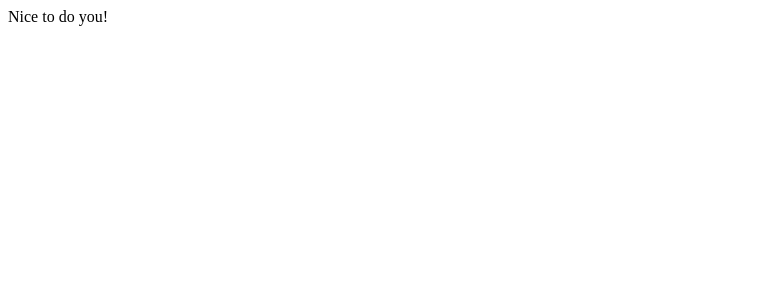
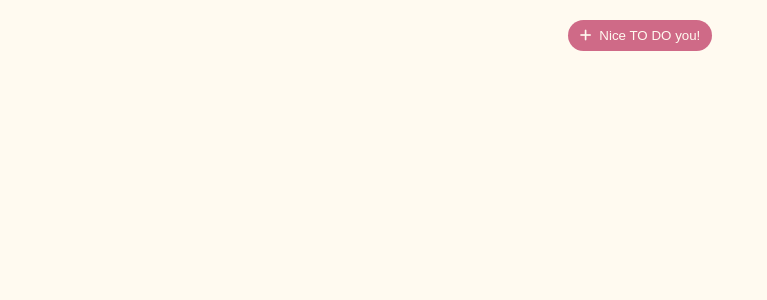
Before and after one commit to seoltang/nice-TO-DO-you, a React (Create React App) app: page / in a window 1280 px wide. Shown: the top 300 px of the page, without its empty margins (0-767 px from the left). Built offline with nearby package versions, Linux system fonts and the light colour scheme.

Commit message:
feat: add To Do List

```diff
--- a/package.json
+++ b/package.json
@@ -12,6 +12,7 @@
     "react-router-dom": "^6.3.0",
     "react-scripts": "5.0.1",
     "styled-components": "^5.3.5",
+    "styled-reset": "^4.4.2",
     "web-vitals": "^2.1.4"
   },
   "scripts": {
--- a/public/index.html
+++ b/public/index.html
@@ -5,6 +5,20 @@
     <meta name="viewport" content="width=device-width, initial-scale=1" />
     <link rel="icon" href="/favicon.ico" />
     <title>Nice to do you</title>
+
+    <!-- FontAwesome -->
+    <script
+      src="https://kit.fontawesome.com/9d604dab4f.js"
+      crossorigin="anonymous"
+    ></script>
+
+    <!-- Google Fonts -->
+    <link rel="preconnect" href="https://fonts.googleapis.com" />
+    <link rel="preconnect" href="https://fonts.gstatic.com" crossorigin />
+    <link
+      href="https://fonts.googleapis.com/css2?family=Noto+Sans+KR:wght@400;700&display=swap"
+      rel="stylesheet"
+    />
   </head>
   <body>
     <noscript>You need to enable JavaScript to run this app.</noscript>
--- /dev/null
+++ b/src/components/AddToDoButton.js
@@ -0,0 +1,34 @@
+import React from 'react';
+import styled from 'styled-components';
+
+const AddToDoButton = ({ randomColor, addNewToDo }) => {
+  return (
+    <Container>
+      <StyledButton randomColor={randomColor} onClick={addNewToDo}>
+        <StyledIcon className="fa-solid fa-plus" />
+        Nice TO DO you!
+      </StyledButton>
+    </Container>
+  );
+};
+
+const Container = styled.div`
+  ${({ theme }) => theme.flexCustom()}
+`;
+
+const StyledButton = styled.button`
+  padding: 8px 12px;
+  background-color: ${({ randomColor }) => randomColor};
+  color: ${({ theme }) => theme.floralWhite};
+  border: none;
+  border-radius: ${({ theme }) => theme.listSize.slice(0, -2) / 2 + 8}px;
+  text-align: center;
+`;
+
+const StyledIcon = styled.i`
+  margin-right: 8px;
+  vertical-align: baseline;
+  color: ${({ theme }) => theme.floralWhite};
+`;
+
+export default AddToDoButton;
--- /dev/null
+++ b/src/components/ToDoList.js
@@ -0,0 +1,113 @@
+import React, { useState } from 'react';
+import styled from 'styled-components';
+
+const ToDoList = ({ id, color, textValue, setToDoData, toDoData }) => {
+  const [isChecked, setIsChecked] = useState(false);
+  const [textareaHeight, setTextareaHeight] = useState({
+    row: 1,
+    lineBreak: {},
+  });
+
+  const handleCheckbox = e => {
+    setIsChecked(e.target.checked);
+  };
+
+  const onInput = e => {
+    const { scrollHeight, clientHeight, value } = e.target;
+
+    const saveTextValue = () => {
+      const findIndex = toDoData.findIndex(ele => ele.id === id);
+      const copyList = [...toDoData];
+      if (findIndex !== -1) {
+        copyList[findIndex] = { ...copyList[findIndex], textValue: value };
+      }
+      setToDoData(copyList);
+    };
+
+    const resizeTextarea = () => {
+      if (scrollHeight > clientHeight) {
+        setTextareaHeight(prev => ({
+          row: prev.row + 1,
+          lineBreak: { ...prev.lineBreak, [value.length - 1]: true },
+        }));
+      }
+
+      if (textareaHeight.lineBreak[value.length]) {
+        setTextareaHeight(prev => ({
+          row: prev.row - 1,
+          lineBreak: { ...prev.lineBreak, [value.length]: false },
+        }));
+      }
+    };
+
+    saveTextValue();
+    resizeTextarea();
+  };
+
+  const onKeyEnter = e => {
+    if (e.code === 'Enter') {
+      setTextareaHeight(prev => ({
+        row: prev.row + 1,
+        lineBreak: { ...prev.lineBreak, [e.target.value.length]: true },
+      }));
+    }
+  };
+
+  return (
+    <List>
+      <Label>
+        <Checkbox type="checkbox" onInput={handleCheckbox} />
+        <StyledCheckbox isChecked={isChecked} color={color} />
+      </Label>
+      <InputText
+        autoComplete="off"
+        isChecked={isChecked}
+        onInput={onInput}
+        onKeyDown={onKeyEnter}
+        row={textareaHeight.row}
+        value={textValue}
+      />
+    </List>
+  );
+};
+
+const List = styled.li`
+  ${({ theme }) => theme.flexCustom('flex-start')}
+  margin: 8px 0;
+  list-style: none;
+`;
+
+const Checkbox = styled.input`
+  display: none;
+`;
+
+const Label = styled.label``;
+
+export const StyledCheckbox = styled.div`
+  margin-right: 8px;
+  width: 16px;
+  height: 16px;
+  background-color: ${props => (props.isChecked ? props.color : 'transparent')};
+  border: 2px solid ${props => props.color};
+  border-radius: 50%;
+`;
+
+const InputText = styled.textarea`
+  all: unset;
+  display: block;
+  width: 100%;
+  height: ${({ row, theme }) => +theme.listSize.slice(0, -2) * row + 4}px;
+  border-bottom: 1px solid transparent;
+  color: ${props => (props.isChecked ? props.theme.lightGray : 'unset')};
+  text-decoration: ${props => (props.isChecked ? 'line-through' : 'none')};
+  overflow-wrap: break-word;
+  word-break: break-all;
+  white-space: pre-wrap;
+  resize: none;
+
+  &:focus {
+    border-bottom: 1px solid ${({ theme }) => theme.lightGray};
+  }
+`;
+
+export default ToDoList;
--- a/src/index.js
+++ b/src/index.js
@@ -1,6 +1,14 @@
 import React from 'react';
 import ReactDOM from 'react-dom/client';
+import GlobalStyle from './styles/GlobalStyle';
+import { ThemeProvider } from 'styled-components';
 import Router from './Router';
+import theme from './styles/theme';
 
 const root = ReactDOM.createRoot(document.getElementById('root'));
-root.render(<Router />);
+root.render(
+  <ThemeProvider theme={theme}>
+    <GlobalStyle />
+    <Router />
+  </ThemeProvider>
+);
--- a/src/pages/Home.js
+++ b/src/pages/Home.js
@@ -1,7 +1,66 @@
-import React from 'react';
+import React, { useEffect, useState } from 'react';
+import styled from 'styled-components';
+import ToDoList from '../components/ToDoList';
+import AddToDoButton from '../components/AddToDoButton';
+import theme from '../styles/theme';
 
 const Home = () => {
-  return <div>Nice to do you!</div>;
+  const [toDoData, setToDoData] = useState([]);
+
+  useEffect(() => {
+    const data = localStorage.getItem('toDoList');
+    if (data) {
+      setToDoData(JSON.parse(data));
+    }
+  }, []);
+
+  useEffect(() => {
+    localStorage.setItem('toDoList', JSON.stringify(toDoData));
+  }, [toDoData]);
+
+  const colorValues = Object.values(theme.random);
+  const randomColor =
+    colorValues[Math.floor(Math.random() * colorValues.length)];
+
+  const addNewToDo = () => {
+    setToDoData(prev => [
+      ...prev,
+      {
+        id: prev[prev.length - 1]?.id + 1 || 0,
+        color: randomColor,
+        textValue: '',
+      },
+    ]);
+  };
+
+  return (
+    <Container>
+      <ToDoListWrapper>
+        {toDoData.length === 0
+          ? null
+          : toDoData.map(({ id, color, textValue }) => (
+              <ToDoList
+                key={id}
+                id={id}
+                color={color}
+                textValue={textValue}
+                setToDoData={setToDoData}
+                toDoData={toDoData}
+              />
+            ))}
+        <AddToDoButton randomColor={randomColor} addNewToDo={addNewToDo} />
+      </ToDoListWrapper>
+    </Container>
+  );
 };
 
+const Container = styled.div`
+  ${({ theme }) => theme.flexCustom('center', 'initial', 'column')}
+  margin: 20px;
+`;
+
+const ToDoListWrapper = styled.div`
+  width: 100%;
+`;
+
 export default Home;
--- a/src/styles/GlobalStyle.js
+++ b/src/styles/GlobalStyle.js
@@ -0,0 +1,12 @@
+import { createGlobalStyle } from 'styled-components';
+import reset from 'styled-reset';
+
+const GlobalStyle = createGlobalStyle`
+  ${reset}
+	body {
+    background-color: ${props => props.theme.floralWhite};
+    font-family: 'Noto Sans KR', sans-serif;
+  }
+`;
+
+export default GlobalStyle;
--- a/src/styles/theme.js
+++ b/src/styles/theme.js
@@ -0,0 +1,31 @@
+import { css } from 'styled-components';
+
+const theme = {
+  floralWhite: '#FFFAF0',
+  lightGray: '#D3D3D3',
+  tomato: '#FF6347',
+  random: {
+    coral: '#f19066',
+    tigerLily: '#e15f41',
+    rose: '#e66767',
+    pink: '#f78fb3',
+    deepPink: '#cf6a87',
+    cornFlower: '#546de5',
+    gold: '#FFD700',
+    yellowGreen: '#9ACD32',
+    forestGreen: '#228B22',
+    aqua: '#3dc1d3',
+    purple: '#786fa6',
+    pencil: '#596275',
+  },
+  listSize: '16px',
+
+  flexCustom: (alignItems, justifyContent, flexDirection) => css`
+    display: flex;
+    flex-direction: ${flexDirection || 'initial'};
+    align-items: ${alignItems || 'center'};
+    justify-content: ${justifyContent || 'center'};
+  `,
+};
+
+export default theme;
```
Also changed, not shown: 1 other file (tests, documents, lock files or other folders).
